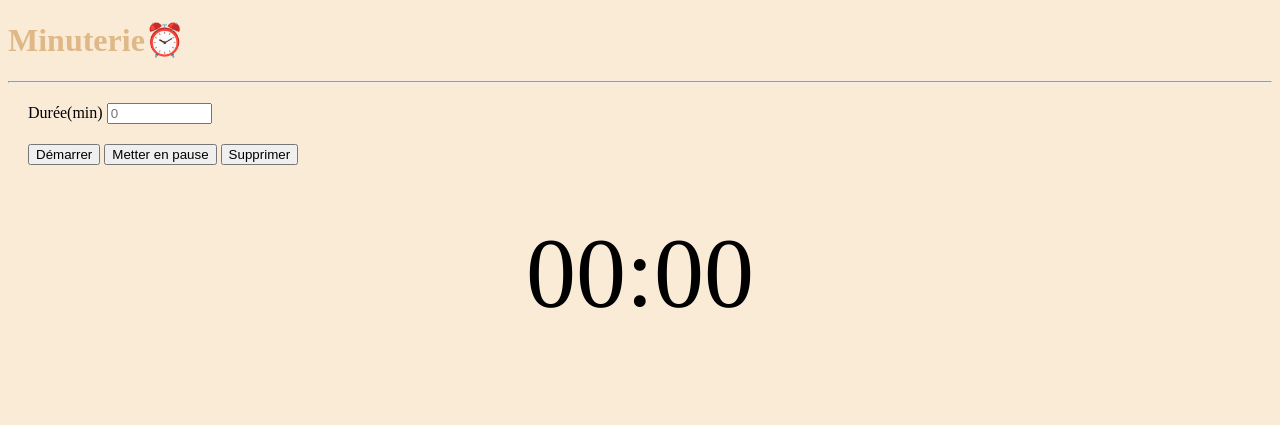
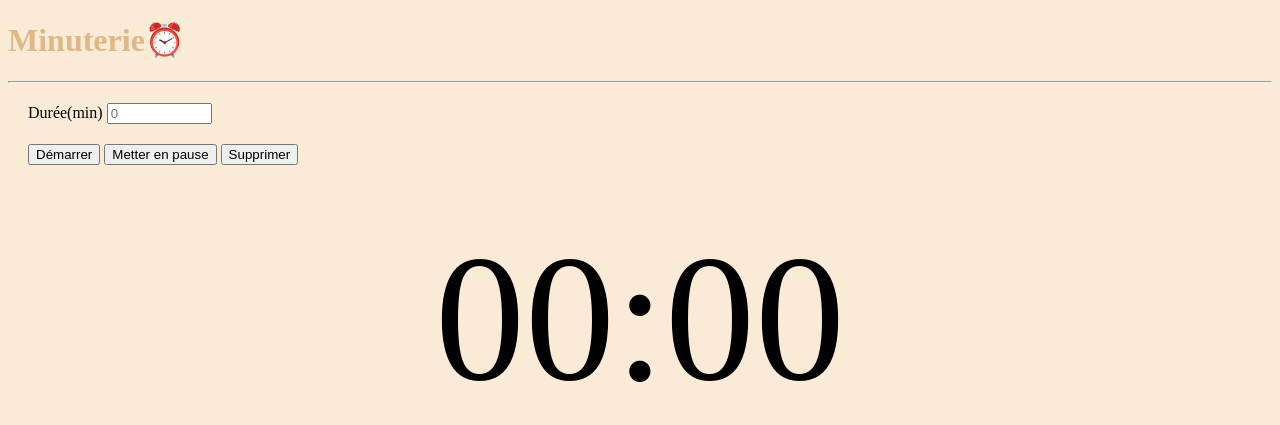
Before and after one commit to miku0129/breaktime_timer, a website built with webpack: page index.html in a window 1280 px wide. Built offline with nearby package versions, Linux system fonts and the light colour scheme.

Commit message:
style: update style of clock-panel

```diff
--- a/styles.css
+++ b/styles.css
@@ -23,3 +23,8 @@ body {
   margin-top: 10px;
   color: gray;
 }
+
+@media screen and (min-width: 800px) {
+  .show #clock-panel {
+    font-size: 180px;
+  }}
```
Also changed, not shown: index.html (+2 -2 lines).
